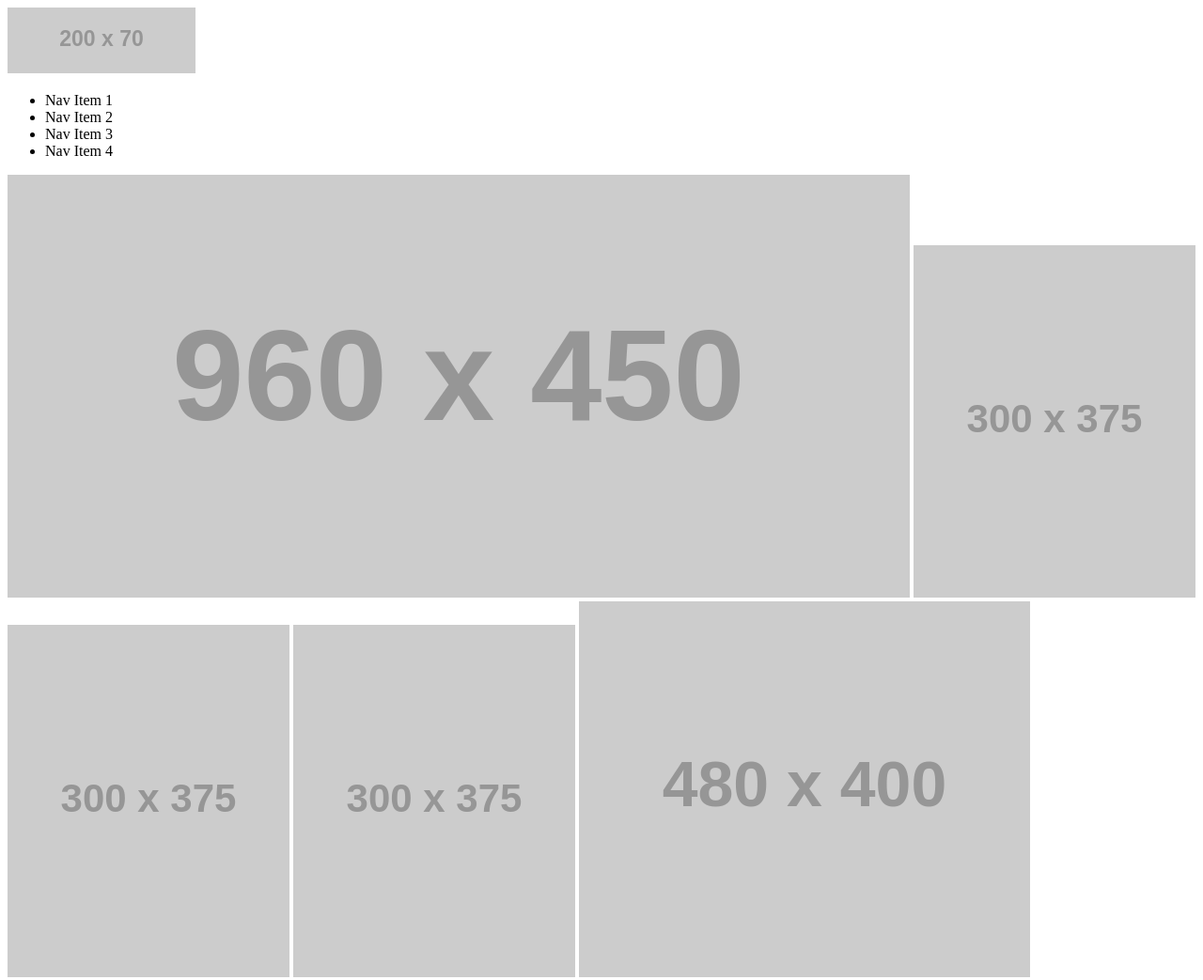
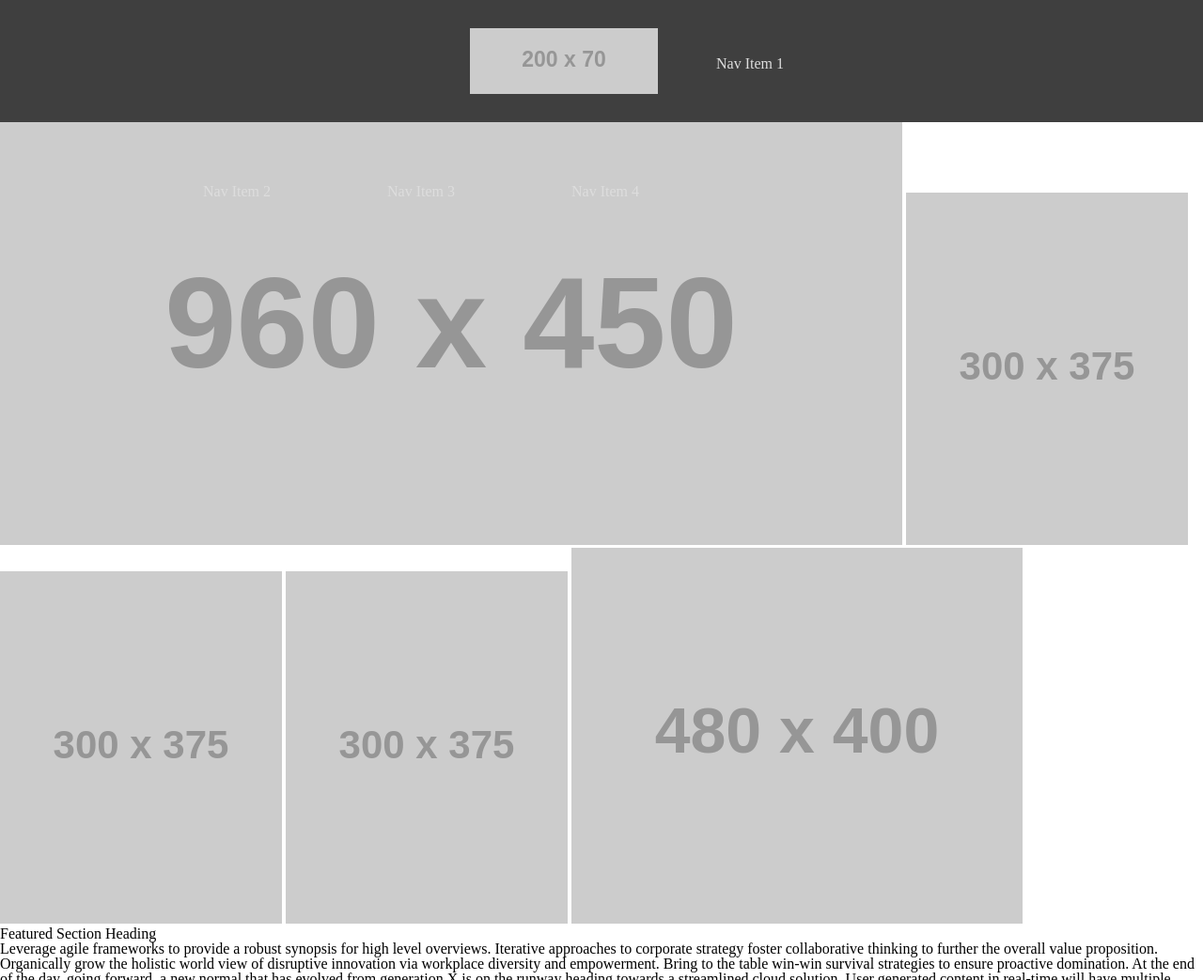
Before and after one commit to ehilst515/lab08a, a plain HTML site: page index.html in a window 1280 px wide. Shown: the top 1043 px of the page at 94% size. Drawn offline with Linux system fonts and the light colour scheme; placeholder pictures from the web are drawn by us.

Commit message:
header and nav complete

```diff
--- a/css/style.css
+++ b/css/style.css
@@ -0,0 +1,34 @@
+
+body {
+    margin: 0;
+    padding: 0;
+    font-family: Arial, Helvetica, sans-serif;
+    font-size: 16px;
+    padding-bottom: 150px;
+}
+
+header{
+    background-color: rgb(63, 63, 63);
+    clear: right;
+    height: 130px;
+    text-align: center;
+}
+
+header img{
+    float: left;
+    padding-left: 500px;
+    padding-top: 30px;
+}
+
+nav{
+    color: #ddd;
+    clear: right;
+    width: 70%;
+    position: relative;
+}
+
+nav li{
+    padding: 60px;
+    display: inline-block;
+    margin: auto;
+}
--- a/index.html
+++ b/index.html
@@ -2,7 +2,8 @@
     <head>
         <title>Lab 08a</title>
         <meta name="description" content="">
-        <link rel="stylesheet" href="style.css">
+        <link rel="stylesheet" href="css/style.css">
+        <link rel="stylesheet" href="css/reset.css">
     </head>
     <body>
         <header>
@@ -18,7 +19,7 @@
 
         </header>
         <main>
-            <img src="https://placehold.it/960x450/00"/>
+            <img src="https://placehold.it/960x450/00" class="lrgimage"/>
             <img src="https://placehold.it/300x375/00"/>
             <img src="https://placehold.it/300x375/00"/>
             <img src="https://placehold.it/300x375/00"/>
@@ -27,13 +28,13 @@
                 <h3>Featured Section Heading</h3>
                 <p>Leverage agile frameworks to provide a robust synopsis for high level overviews. Iterative approaches to corporate strategy foster collaborative thinking to further the overall value proposition. Organically grow the holistic world view of disruptive innovation via workplace diversity and empowerment.
 
-                    Bring to the table win-win survival strategies to ensure proactive domination. At the end of the day, going forward, a new normal that has evolved from generation X is on the runway heading towards a streamlined cloud solution. User generated content in real-time will have multiple touchpoints for offshoring.
+                Bring to the table win-win survival strategies to ensure proactive domination. At the end of the day, going forward, a new normal that has evolved from generation X is on the runway heading towards a streamlined cloud solution. User generated content in real-time will have multiple touchpoints for offshoring.
 
-                    Capitalize on low hanging fruit to identify a ballpark value added activity to beta test. Override the digital divide with additional clickthroughs from DevOps. Nanotechnology immersion along the information highway will close the loop on focusing solely on the bottom line.
+                Capitalize on low hanging fruit to identify a ballpark value added activity to beta test. Override the digital divide with additional clickthroughs from DevOps. Nanotechnology immersion along the information highway will close the loop on focusing solely on the bottom line.
 
-                    Podcasting operational change management inside of workflows to establish a framework. Taking seamless key performance indicators offline to maximise the long tail. Keeping your eye on the ball while performing a deep dive on the start-up mentality to derive convergence on cross-platform integration.
+                Podcasting operational change management inside of workflows to establish a framework. Taking seamless key performance indicators offline to maximise the long tail. Keeping your eye on the ball while performing a deep dive on the start-up mentality to derive convergence on cross-platform integration.
 
-                    Collaboratively administrate empowered markets via plug-and-play networks. Dynamically procrastinate B2C users after installed base benefits. Dramatically visualize customer directed convergence without revolutionary ROI.</p>
+                Collaboratively administrate empowered markets via plug-and-play networks. Dynamically procrastinate B2C users after installed base benefits. Dramatically visualize customer directed convergence without revolutionary ROI.</p>
             </div>
         </main>
         <footer>
```
